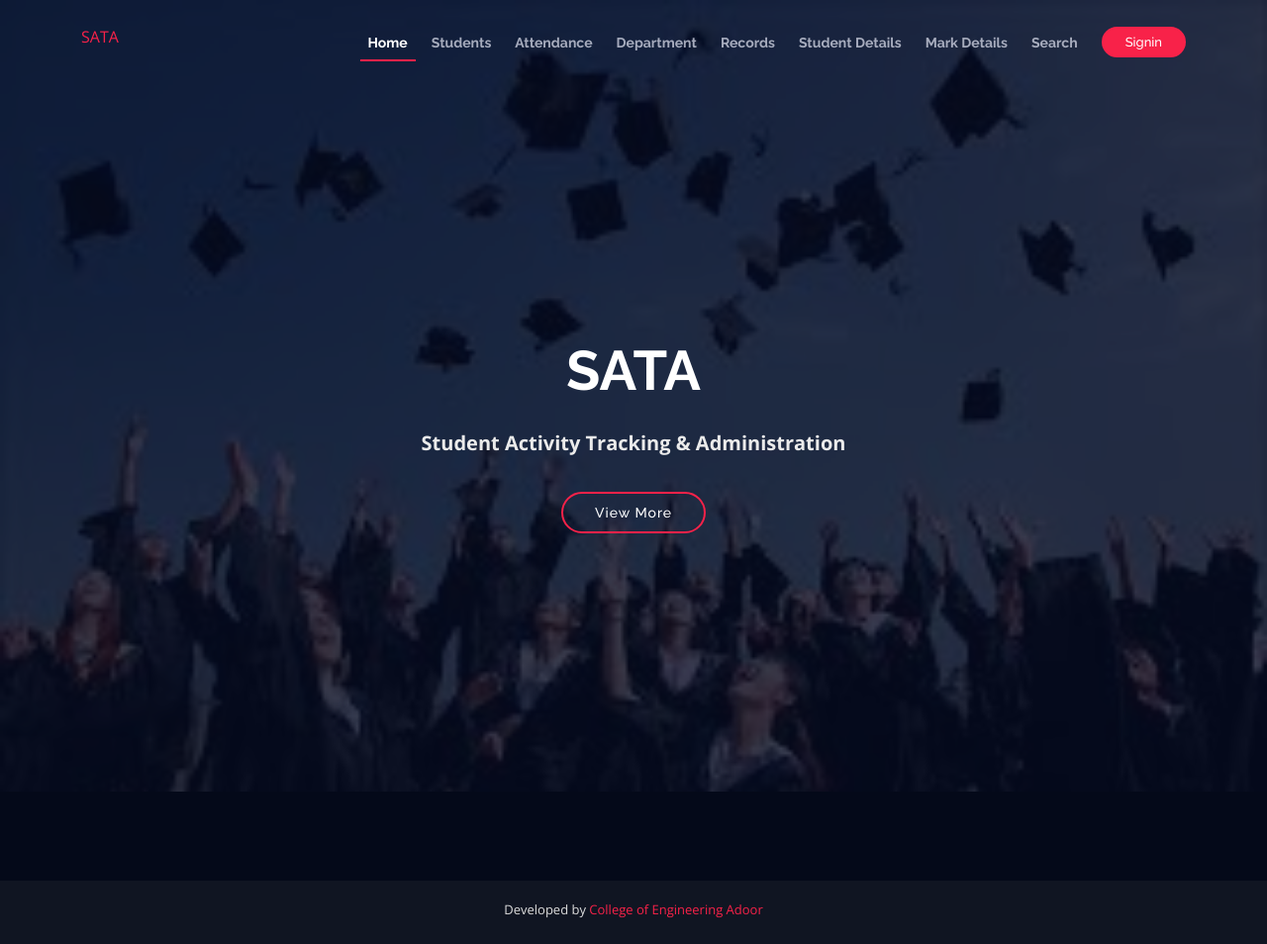
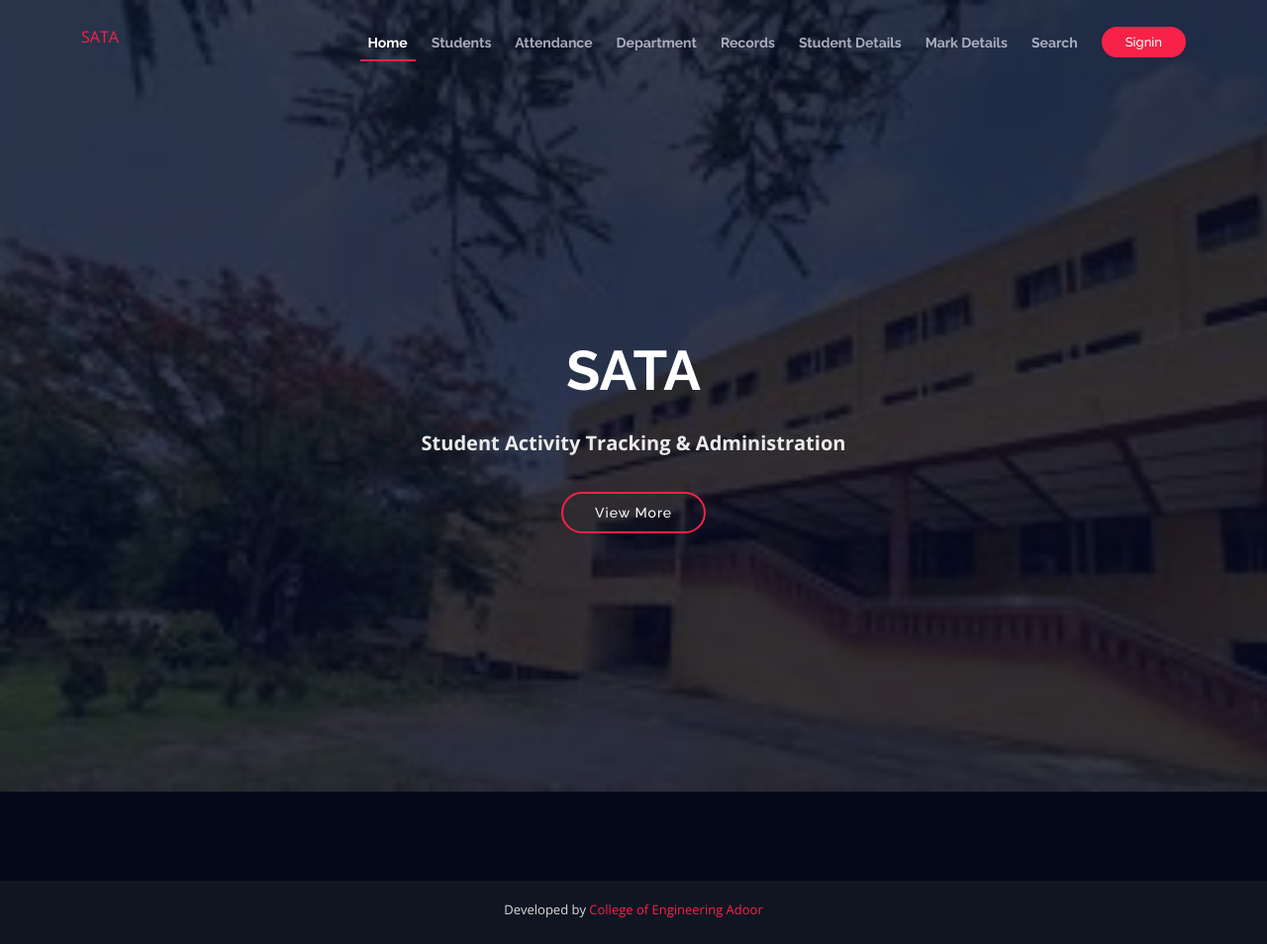
Before and after one commit to sujith-kumara/SATA, a Flask app: page / in a window 1280 px wide. Shown: the whole page at 99% size. Run offline with Flask 2, Linux system fonts and the light colour scheme; some libraries are stand-ins or nearby versions.

Commit message:
add-college-style

```diff
--- a/static/assets/css/style.css
+++ b/static/assets/css/style.css
@@ -514,7 +514,7 @@ body.mobile-nav-active #mobile-nav-toggle {
 #intro {
     width: 100%;
     height: 100vh;
-    background: url(../../images/student1.jpg) top center;
+    background: url(../../images/college.jpg) top center;
     background-size: cover;
     overflow: hidden;
     position: relative;
```
Also changed, not shown: static/images/college.jpg (added).
